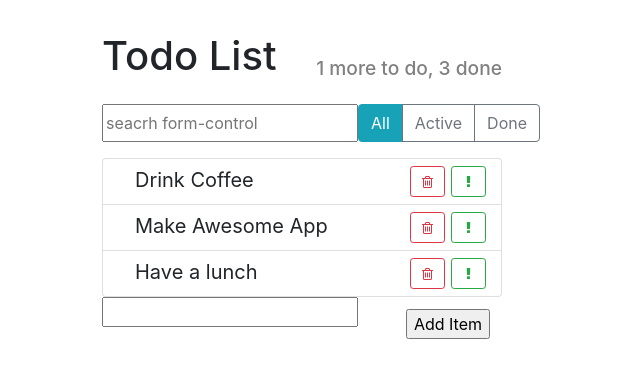
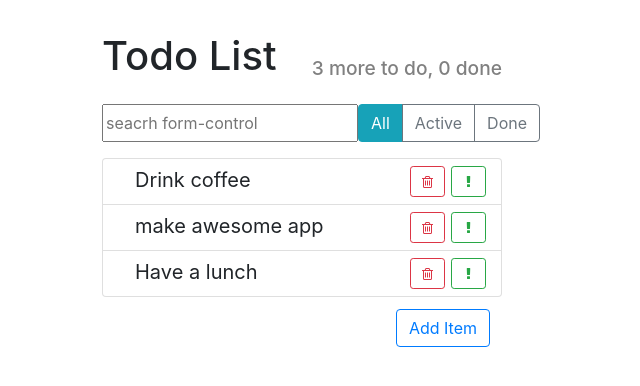
Before and after one commit to kyaune/TodoListApp, a React (Create React App) app: page / in a window 1280 px wide. Shown: the top 386 px of the page, without its empty margins (338-978 px from the left). Built offline with nearby package versions, Linux system fonts and the light colour scheme.

Commit message:
remake data flow to proper way, make header using actual properties, temporary undone form

```diff
--- a/src/Components/add-item/add-item.jsx
+++ b/src/Components/add-item/add-item.jsx
@@ -1,19 +1,24 @@
 import React from "react";
-import ReacnDOM from "react-dom";
 import "./add-item.css";
 
-const AddItemButton = ({ onSubmit, handleChange, addItemValue }) => {
+const AddItemButton = ({ onSubmit, addItem, addItemValue }) => {
   return (
-    <form className="add-form" onSubmit={() => onSubmit(addItemValue)}>
-      <label>
-        <input
-          type="text"
-          value={addItemValue}
-          onChange={() => handleChange(addItemValue)}
-        ></input>
-      </label>
-      <input type="submit" className=" add-button" value="Add Item"></input>
-    </form>
+    // <form className="add-form" onSubmit={() => onSubmit(addItemValue)}>
+    //   <label>
+    //     <input
+    //       type="text"
+    //       value={addItemValue}
+    //       onChange={() => handleChange(addItemValue)}
+    //     ></input>
+    //   </label>
+    <button
+      type="primary"
+      className="btn add-button btn-outline-primary"
+      onClick={() => addItem("Hello world!")}
+    >
+      Add Item
+    </button>
+    //</form>
   );
 };
 
--- a/src/Components/app/app.jsx
+++ b/src/Components/app/app.jsx
@@ -7,17 +7,26 @@ import AddItemButton from "../add-item";
 import "./app.css";
 
 class App extends React.Component {
+  maxId = 100;
   constructor() {
     super();
     this.state = {
       todoData: [
-        { label: "Drink Coffee", important: false, id: 1 },
-        { label: "Make Awesome App", important: true, id: 2 },
-        { label: "Have a lunch", important: false, id: 3 }
+        this.createTodoItem("Drink coffee"),
+        this.createTodoItem("make awesome app"),
+        this.createTodoItem("Have a lunch")
       ],
       addItemValue: ""
     };
   }
+  createTodoItem = label => {
+    return {
+      label,
+      important: false,
+      done: false,
+      id: this.maxId++
+    };
+  };
   deleteItem = id => {
     this.setState(({ todoData }) => {
       const idx = todoData.findIndex(el => el.id == id);
@@ -42,23 +51,61 @@ class App extends React.Component {
       };
     });
   };
+  addItem = text => {
+    this.setState(({ todoData }) => {
+      const newArray = [...todoData, this.createTodoItem(text)];
+      return {
+        todoData: newArray
+      };
+    });
+  };
   handleChange = item => {
     this.setState({ addItemValue: item });
   };
+  toggleProperty = (arr, id, propName) => {
+    const idx = arr.findIndex(el => el.id == id);
+    const oldItem = arr[idx];
+    const newItem = { ...oldItem, [propName]: !oldItem[propName] };
+
+    return [...arr.slice(0, idx), newItem, ...arr.slice(idx + 1)];
+  };
+  onToggleImportant = id => {
+    this.setState(({ todoData }) => {
+      const newArray = this.toggleProperty(todoData, id, "important");
+      return {
+        todoData: newArray
+      };
+    });
+  };
+  onToggleDone = id => {
+    this.setState(({ todoData }) => {
+      const newArray = this.toggleProperty(todoData, id, "done");
+      return {
+        todoData: newArray
+      };
+    });
+  };
   render() {
+    const doneCount = this.state.todoData.filter(el => el.done).length;
+    const todoCount = this.state.todoData.length - doneCount;
     return (
       <div className="todo-app">
-        <AppHeader toDo={1} done={3} />
+        <AppHeader toDo={todoCount} done={doneCount} />
         <div className="top-panel d-flex">
           <SearchPanel />
           <ItemStatusFilter />
         </div>
 
-        <TodoList todos={this.state.todoData} onDeleted={this.deleteItem} />
+        <TodoList
+          todos={this.state.todoData}
+          onDeleted={this.deleteItem}
+          onToggleImportant={this.onToggleImportant}
+          onToggleDone={this.onToggleDone}
+        />
         <AddItemButton
-          onSubmit={this.onSubmit}
-          hadleChange={this.hadleChange}
-          addItemValue={this.state.addItemValue}
+          addItem={this.addItem}
+          // hadleChange={this.hadleChange}
+          //  addItemValue={this.state.addItemValue}
         />
       </div>
     );
--- a/src/Components/todo-list-item/todo-list-item.jsx
+++ b/src/Components/todo-list-item/todo-list-item.jsx
@@ -3,31 +3,15 @@ import TodoList from "../todo-list/index.js";
 import "./todo-list-item.css";
 
 class TodoListItem extends React.Component {
-  constructor() {
-    super();
-    this.state = {
-      done: false,
-      important: false
-    };
-  }
-  onLabelClick = () => {
-    this.setState(({ done }) => {
-      return {
-        done: !done
-      };
-    });
-  };
-  markImportant = () => {
-    this.setState(state => {
-      return {
-        important: !state.important
-      };
-    });
-  };
-
   render() {
-    const { label, onDeleted } = this.props;
-    const { done, important } = this.state;
+    const {
+      label,
+      onDeleted,
+      onToggleImportant,
+      onToggleDone,
+      important,
+      done
+    } = this.props;
     let classNames = "todo-list-item";
     if (done) {
       classNames += " done";
@@ -37,14 +21,14 @@ class TodoListItem extends React.Component {
     }
     return (
       <span className={classNames}>
-        <span className="todo-list-item-label" onClick={this.onLabelClick}>
+        <span className="todo-list-item-label" onClick={onToggleDone}>
           {label}
         </span>
 
         <button
           type="button"
           className="btn btn-outline-success btn-sm float-right"
-          onClick={this.markImportant}
+          onClick={onToggleImportant}
         >
           <i className="fa fa-exclamation" />
         </button>
--- a/src/Components/todo-list/todo-list.jsx
+++ b/src/Components/todo-list/todo-list.jsx
@@ -1,13 +1,16 @@
 import React from "react";
 import TodoListItem from "../todo-list-item/index.js";
 import "./todo-list.css";
-const TodoList = ({ todos, onDeleted }) => {
+const TodoList = ({ todos, onDeleted, onToggleImportant, onToggleDone }) => {
   const elements = todos.map(item => (
     <li key={item.id} className="list-group-item">
       <TodoListItem
         label={item.label}
         important={item.important}
+        done={item.done}
         onDeleted={() => onDeleted(item.id)}
+        onToggleImportant={() => onToggleImportant(item.id)}
+        onToggleDone={() => onToggleDone(item.id)}
       />
     </li>
   ));
```
